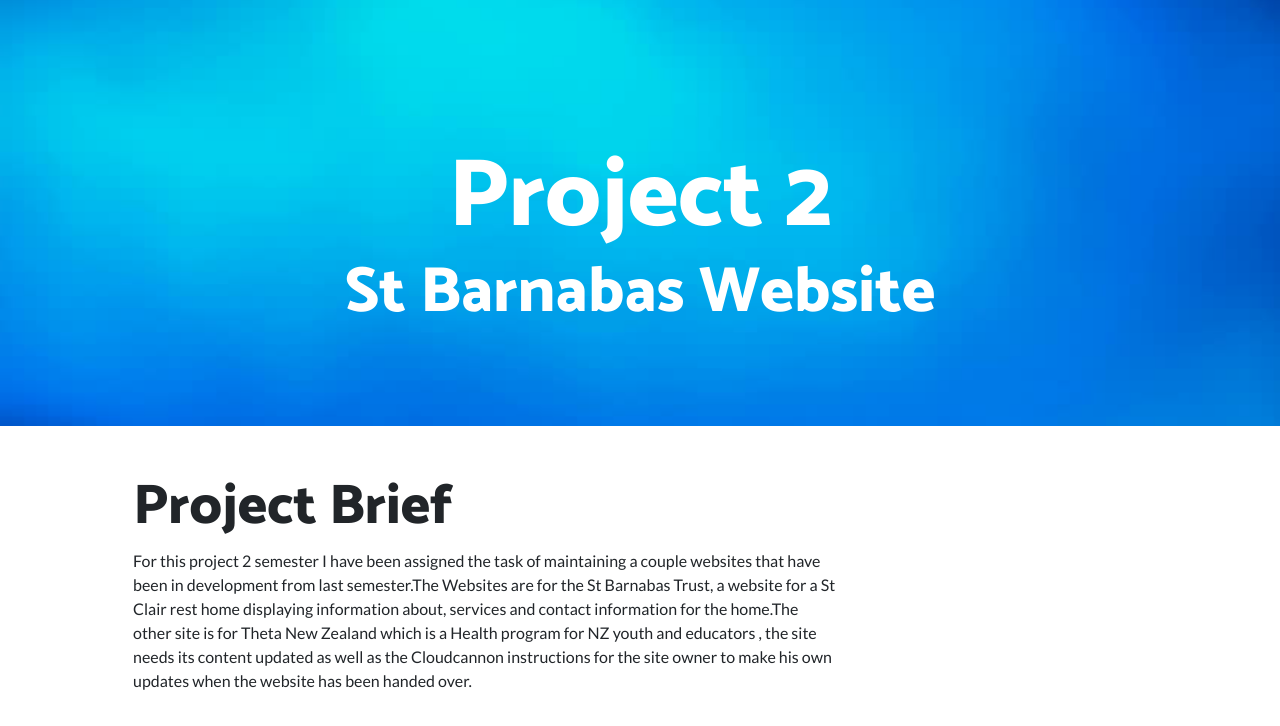
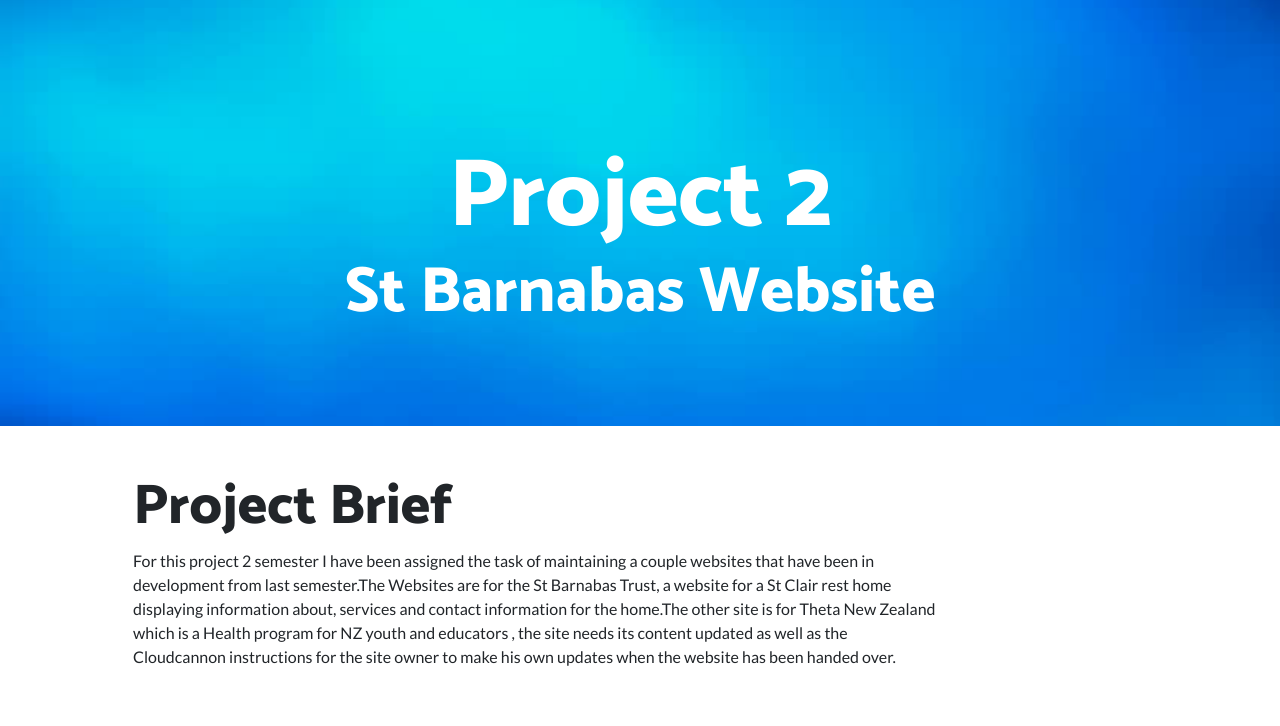
Before and after one commit to chasmccammon/Portfolio2, a website: page index.html in a window 1280 px wide. Shown: the part 74-800 px from the top of the page. Drawn offline with Linux system fonts and the light colour scheme.

Commit message:
adding content

```diff
--- a/css/one-page-wonder.css
+++ b/css/one-page-wonder.css
@@ -159,3 +159,8 @@
 .btn-secondary:focus {
   box-shadow: 0 0 0 0.2rem rgba(255, 106, 0, 0.5);
 }
+
+.bodytext
+{
+  font-size:x-large;
+}
--- a/index.html
+++ b/index.html
@@ -65,9 +65,9 @@
           </div>
         </div>
         <div class="col-lg-6 order-lg-1">
-          <div class="p-5" style=" width:800px!important;">
+          <div class="p-5" style=" width:900px!important;">
             <h2 class="display-4">Project Brief</h2>
-            <p>For this project 2 semester I have been assigned the task of maintaining a couple websites that have been in development from last semester.The Websites are for the St Barnabas Trust, a website for a St Clair rest home displaying information about, services and contact information for the home.The other site is for Theta New Zealand which is a Health program for NZ youth and educators , the site needs its content updated as well as the Cloudcannon instructions for the site owner to make his own updates when the website has been handed over.</p>
+            <p class ="bodytext">For this project 2 semester I have been assigned the task of maintaining a couple websites that have been in development from last semester.The Websites are for the St Barnabas Trust, a website for a St Clair rest home displaying information about, services and contact information for the home.The other site is for Theta New Zealand which is a Health program for NZ youth and educators , the site needs its content updated as well as the Cloudcannon instructions for the site owner to make his own updates when the website has been handed over.</p>
           </div>
         </div>
       </div>
```
